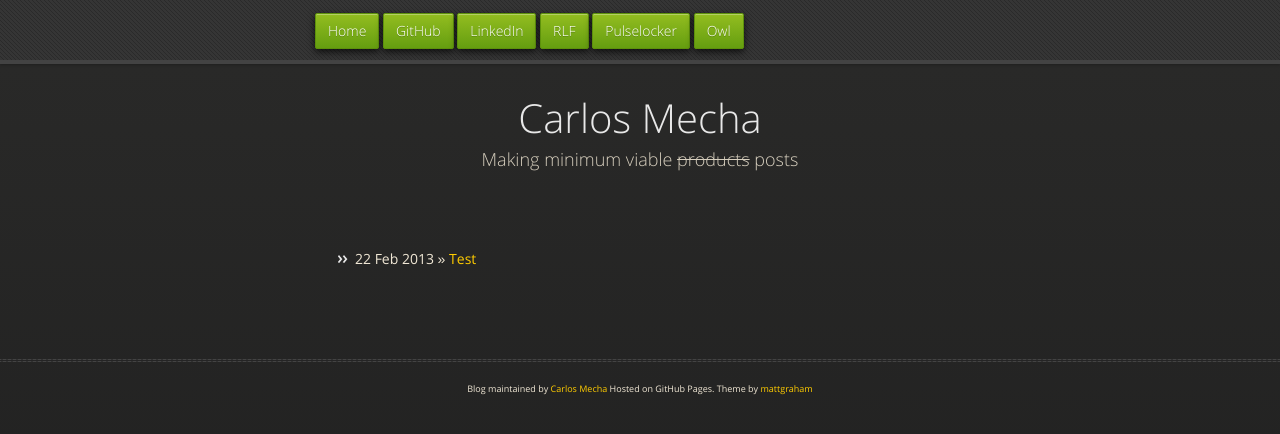
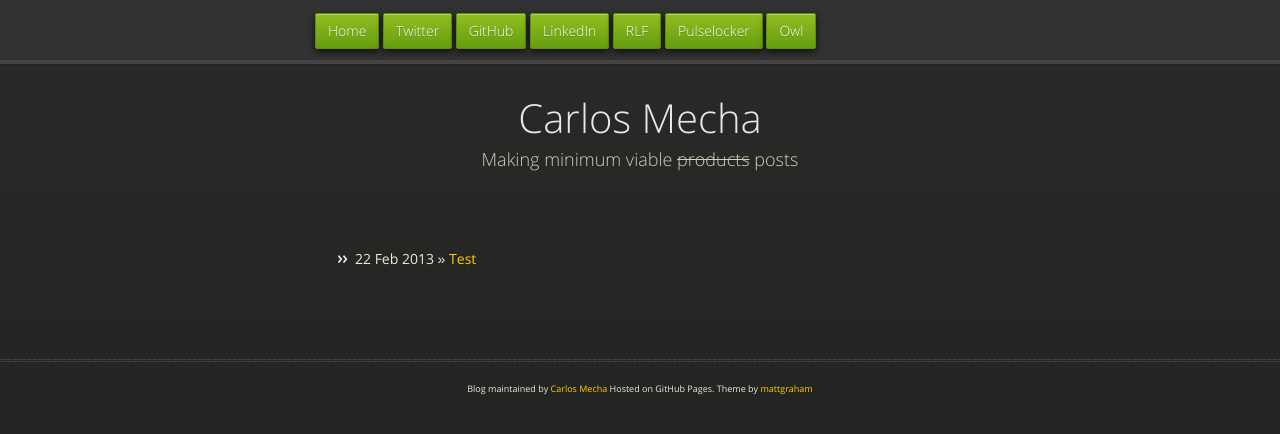
Before and after one commit to CarlosMecha/carlosmecha.github.com, a Jekyll site: the page built from index.html, in a window 1280 px wide. Shown: the top 434 px of the page. Built offline with Jekyll 4.4.1, drawn with Linux system fonts in a browser that asks for light colours; nearby versions of some CDN libraries; Markdown is read by kramdown in place of the engine named in the settings.

Commit message:
Add Twitter link.

```diff
--- a/_layouts/default.html
+++ b/_layouts/default.html
@@ -34,6 +34,7 @@
     <div id="header">
       <nav>
         <li><a href="http://carlosmecha.github.com/">Home</a></li>
+        <li><a href="https://twitter.com/">Twitter</a></li>
         <li><a href="https://github.com/CarlosMecha">GitHub</a></li>
         <li><a href="http://www.linkedin.com/in/mechacarlos/en">LinkedIn</a></li>
         <li><a href="https://github.com/CarlosMecha/remote-laboratory-framework">RLF</a></li>
```
